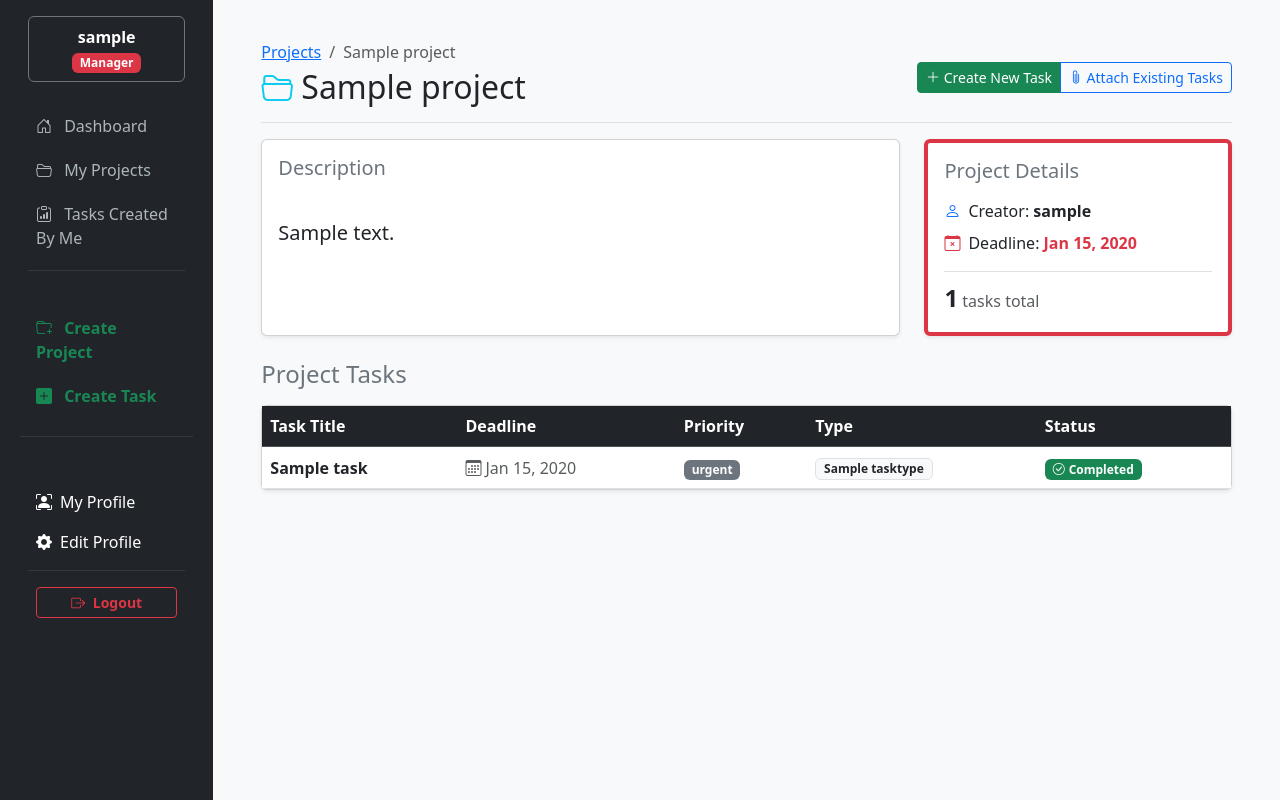
After one commit to PavelPereverzev1/it-task-manager, a Django app: page /projects/1/ in a window 1280 px wide. The commit adds this page. Run offline with Django 5.2, Linux system fonts and the light colour scheme; a user stored in the database is signed in; tables that the repository leaves empty hold one stand-in row (values such as "Sample post"); parts of the project's set-up code (start-up, migrations or seed data) failed here and were passed over; some libraries are stand-ins or nearby versions.

```diff
--- a/manager/urls.py
+++ b/manager/urls.py
@@ -3,6 +3,12 @@ from django.urls import path
 from .views import (
     PositionCreateView,
     PositionListView,
+    ProjectAllListView,
+    ProjectAttachTasksView,
+    ProjectCreateView,
+    ProjectDetailView,
+    ProjectListView,
+    ProjectTaskCreateView,
     TaskAllListView,
     TaskCreateView,
     TaskDeleteView,
@@ -37,11 +43,30 @@ urlpatterns = [
     path("workers/<int:pk>/update/", WorkerUpdateView.as_view(), name="worker-update"),
     path("positions/", PositionListView.as_view(), name="position-list"),
     path("positions/create/", PositionCreateView.as_view(), name="position-create"),
-path(
-    "task-types/create-ajax/",
-    TaskTypeCreateAjaxView.as_view(),
-    name="task-type-create-ajax"
-),
+    path(
+        "task-types/create-ajax/",
+        TaskTypeCreateAjaxView.as_view(),
+        name="task-type-create-ajax",
+    ),
+    path("projects/", ProjectListView.as_view(), name="project-list"),
+    path("projects/all/", ProjectAllListView.as_view(), name="project-all-list"),
+    path("projects/create/", ProjectCreateView.as_view(), name="project-create"),
+    path("projects/<int:pk>/", ProjectDetailView.as_view(), name="project-detail"),
+    path(
+        "projects/<int:pk>/attach-tasks/",
+        ProjectAttachTasksView.as_view(),
+        name="project-attach-tasks",
+    ),
+    path(
+        "projects/<int:project_id>/tasks/create/",
+        ProjectTaskCreateView.as_view(),
+        name="project-task-create",
+    ),
+    path(
+        "projects/<int:project_id>/tasks/create/",
+        ProjectTaskCreateView.as_view(),
+        name="project-task-create",
+    ),
 ]
 
 app_name = "manager"
--- a/manager/views.py
+++ b/manager/views.py
@@ -1,12 +1,16 @@
+from urllib.parse import urlparse
+
 from django.contrib.auth import get_user_model
 from django.contrib.auth.mixins import LoginRequiredMixin, UserPassesTestMixin
 from django.db.models import Count, Q
 from django.http import JsonResponse
-from django.shortcuts import render
-from django.urls import reverse_lazy
+from django.shortcuts import get_object_or_404, render
+from django.urls import reverse, reverse_lazy
 from django.views import View, generic
 
 from .forms import (
+    AttachTasksForm,
+    ProjectForm,
     SearchForm,
     TaskForm,
     TaskStatusUpdateForm,
@@ -14,7 +18,7 @@ from .forms import (
     WorkerCreationForm,
     WorkerUpdateForm,
 )
-from .models import Position, Task
+from .models import Position, Project, Task
 
 Worker = get_user_model()
 
@@ -23,13 +27,13 @@ def index(request):
     """View function for the home page of the site."""
 
     num_tasks = Task.objects.count()
-    num_critical_tasks = Task.objects.filter(priority="critical").count()
+    num_projects = Project.objects.count()
     num_workers = Worker.objects.count()
     num_positions = Position.objects.count()
 
     context = {
         "num_tasks": num_tasks,
-        "num_critical_tasks": num_critical_tasks,
+        "num_projects": num_projects,
         "num_workers": num_workers,
         "num_positions": num_positions,
     }
@@ -83,8 +87,6 @@ class TaskDetailView(LoginRequiredMixin, generic.DetailView):
     model = Task
     template_name = "manager/task_detail.html"
     context_object_name = "task"
-
-    # Твой оптимизированный запрос (убирает проблему N+1 для типов задач и исполнителей)
     queryset = Task.objects.prefetch_related("assignees").select_related(
         "task_type", "created_by"
     )
@@ -92,16 +94,19 @@ class TaskDetailView(LoginRequiredMixin, generic.DetailView):
     def get_context_data(self, **kwargs):
         context = super().get_context_data(**kwargs)
 
-        # Получаем страницу, с которой пришел пользователь
         referer = self.request.META.get("HTTP_REFERER")
         default_url = reverse_lazy("manager:task-list")
 
-        # Если реферер ведет на саму себя (например, после обновления статуса через модалку),
-        # сбрасываем на дефолтный список, чтобы избежать бесконечного цикла
-        if referer and self.request.path in referer:
+        if referer:
+            referer_path = urlparse(referer).path
+
+            # Проверяем на зацикливание (если обновили статус на этой же странице)
+            if self.request.path in referer_path:
+                context["back_url"] = default_url
+            else:
+                context["back_url"] = referer_path
+        else:
             context["back_url"] = default_url
-        else:
-            context["back_url"] = referer or default_url
 
         return context
 
@@ -305,3 +310,153 @@ class TaskTypeCreateAjaxView(LoginRequiredMixin, UserPassesTestMixin, View):
             },
             status=400,
         )
+
+
+class ProjectAllListView(LoginRequiredMixin, generic.ListView):
+    model = Project
+    context_object_name = "project_list"
+    template_name = "manager/project_list.html"
+    paginate_by = 6
+
+    def get_queryset(self):
+        queryset = Project.objects.all()
+        form = SearchForm(self.request.GET)
+
+        if form.is_valid() and form.cleaned_data["search_query"]:
+            queryset = queryset.filter(
+                name__icontains=form.cleaned_data["search_query"]
+            )
+        return queryset
+
+    def get_context_data(self, **kwargs):
+        context = super().get_context_data(**kwargs)
+        # Кастомный плейсхолдер для поиска по проектам
+        context["search_form"] = SearchForm(
+            self.request.GET, placeholder_text="Search projects by title..."
+        )
+        context["show_all_projects"] = True  # флаг для шаблона
+        return context
+
+
+class ProjectListView(LoginRequiredMixin, generic.ListView):
+    model = Project
+    context_object_name = "project_list"
+    template_name = "manager/project_list.html"
+    paginate_by = 6
+
+    def get_queryset(self):
+        queryset = super().get_queryset()
+        # Показываем только проекты, где текущий пользователь является менеджером
+        return queryset.filter(manager=self.request.user)
+
+
+class ProjectCreateView(LoginRequiredMixin, UserPassesTestMixin, generic.CreateView):
+    model = Project
+    form_class = ProjectForm
+    template_name = "manager/project_form.html"
+    success_url = reverse_lazy("manager:project-list")
+
+    def test_func(self):
+        return self.request.user.is_manager
+
+    def form_valid(self, form):
+        # Автоматически назначаем текущего менеджера автором проекта
+        form.instance.manager = self.request.user
+        return super().form_valid(form)
+
+
+class ProjectDetailView(LoginRequiredMixin, generic.DetailView):
+    model = Project
+    template_name = "manager/project_detail.html"
+    context_object_name = "project"
+
+    def get_context_data(self, **kwargs):
+        context = super().get_context_data(**kwargs)
+        # Передаем в контекст все задачи, связанные с этим проектом
+        context["project_tasks"] = self.object.tasks.all()
+        return context
+
+
+class ProjectAttachTasksView(LoginRequiredMixin, generic.FormView):
+    form_class = AttachTasksForm
+    template_name = "manager/project_attach_tasks.html"
+
+    def get_object(self):
+        return get_object_or_404(Project, pk=self.kwargs["pk"])
+
+    def get_form_kwargs(self):
+        kwargs = super().get_form_kwargs()
+        project = self.get_object()
+        kwargs["initial"] = {
+            "tasks": project.tasks.all()  # подставь project.task_set.all(), если будет ошибка
+        }
+        return kwargs
+
+    def get_form(self, form_class=None):
+        form = super().get_form(form_class)
+        project = self.get_object()
+        form.fields["tasks"].queryset = Task.objects.filter(
+            created_by=self.request.user
+        ).filter(Q(project__isnull=True) | Q(project=project))
+        return form
+
+    # --- ДОБАВЛЯЕМ ЭТОТ МЕТОД ДЛЯ СОХРАНЕНИЯ ---
+    def form_valid(self, form):
+        project = self.get_object()
+
+        # 1. Получаем список задач, которые менеджер ОТМЕТИЛ галочками
+        selected_tasks = form.cleaned_data["tasks"]
+
+        # 2. Получаем список ВСЕХ задач этого менеджера, которые В ПРИНЦИПЕ были доступны в форме
+        # (это нужно, чтобы понять, какие задачи менеджер СНЯЛ с галочки, чтобы отвязать их)
+        available_tasks = form.fields["tasks"].queryset
+
+        # 3. Для всех отмеченных задач устанавливаем этот проект
+        for task in selected_tasks:
+            task.project = project
+            task.save()
+
+        # 4. Для тех задач, с которых галочку СНЯЛИ, убираем привязку к проекту (ставим NULL)
+        # Мы ищем задачи, которые были доступны, но не попали в список выбранных
+        unselected_tasks = available_tasks.exclude(
+            id__in=[t.id for t in selected_tasks]
+        )
+        for task in unselected_tasks:
+            if task.project == project:
+                task.project = None
+                task.save()
+
+        return super().form_valid(form)
+
+    def get_context_data(self, **kwargs):
+        context = super().get_context_data(**kwargs)
+        context["project"] = self.get_object()
+        return context
+
+    def get_success_url(self):
+        return reverse("manager:project-detail", kwargs={"pk": self.kwargs["pk"]})
+
+
+class ProjectTaskCreateView(
+    LoginRequiredMixin, UserPassesTestMixin, generic.CreateView
+):
+    model = Task
+    form_class = TaskForm
+    template_name = (
+        "manager/task_form.html"  # Используем твой готовый шаблон формы задачи
+    )
+
+    def test_func(self):
+        return self.request.user.is_manager
+
+    def get_success_url(self):
+        return reverse(
+            "manager:project-detail", kwargs={"pk": self.kwargs["project_id"]}
+        )
+
+    def form_valid(self, form):
+        # Находим проект по ID из URL и привязываем его к задаче ДО сохранения в базу
+        project = get_object_or_404(Project, pk=self.kwargs["project_id"])
+        form.instance.project = project
+        form.instance.created_by = self.request.user
+        return super().form_valid(form)
--- a/templates/includes/sidebar.html
+++ b/templates/includes/sidebar.html
@@ -5,12 +5,13 @@
       <div class="p-2 bg-dark rounded border border-secondary">
         <div class="fw-bold text-white">{{ user.username }}</div>
         <span class="badge {% if user.is_manager %}bg-danger{% else %}bg-info text-dark{% endif %} mt-1">
-                {% if user.is_manager %}Manager{% else %}Worker{% endif %}
-            </span>
+          {% if user.is_manager %}Manager{% else %}Worker{% endif %}
+        </span>
       </div>
     </div>
 
     <ul class="nav flex-column px-2">
+
       <li class="nav-item mb-1">
         <a class="nav-link {% if request.resolver_match.url_name == 'index' %}active{% endif %}"
            href="{% url 'manager:index' %}">
@@ -19,7 +20,15 @@
       </li>
 
       <li class="nav-item mb-1">
-        <a class="nav-link {% if 'task' in request.resolver_match.url_name %}active{% endif %}"
+        <a class="nav-link {% if request.resolver_match.url_name == 'project-list' or request.resolver_match.url_name == 'project-all-list' %}active{% endif %}"
+           href="{% url 'manager:project-list' %}">
+          <i class="bi bi-folder2-open me-2"></i>
+          {% if user.is_manager %}My Projects{% else %}Projects{% endif %}
+        </a>
+      </li>
+
+      <li class="nav-item mb-1">
+        <a class="nav-link {% if request.resolver_match.url_name == 'task-list' or request.resolver_match.url_name == 'task-all-list' %}active{% endif %}"
            href="{% url 'manager:task-list' %}">
           <i class="bi bi-clipboard-data me-2"></i>
           {% if user.is_manager %}
@@ -35,22 +44,16 @@
         <div class="px-3 small text-uppercase text-muted fw-bold mb-2">Management</div>
 
         <li class="nav-item mb-1">
-          <a class="nav-link text-success fw-bold" href="{% url 'manager:task-create' %}">
-            <i class="bi bi-plus-square-fill me-2 text-success"></i> Create Task
+          <a class="nav-link text-success fw-bold {% if request.resolver_match.url_name == 'project-create' %}active{% endif %}"
+             href="{% url 'manager:project-create' %}">
+            <i class="bi bi-folder-plus me-2 text-success"></i> Create Project
           </a>
         </li>
 
         <li class="nav-item mb-1">
-          <a class="nav-link {% if 'worker' in request.resolver_match.url_name %}active{% endif %}"
-             href="{% url 'manager:worker-list' %}">
-            <i class="bi bi-people me-2"></i> Team Workers
-          </a>
-        </li>
-
-        <li class="nav-item mb-1">
-          <a class="nav-link {% if 'position' in request.resolver_match.url_name %}active{% endif %}"
-             href="{% url 'manager:position-list' %}">
-            <i class="bi bi-briefcase me-2"></i> Positions
+          <a class="nav-link text-success fw-bold {% if request.resolver_match.url_name == 'task-create' %}active{% endif %}"
+             href="{% url 'manager:task-create' %}">
+            <i class="bi bi-plus-square-fill me-2 text-success"></i> Create Task
           </a>
         </li>
       {% endif %}
--- /dev/null
+++ b/templates/manager/project_detail.html
@@ -0,0 +1,123 @@
+{% extends "base.html" %}
+
+{% block content %}
+  <div class="container-fluid px-4">
+
+    <div
+        class="d-flex justify-content-between flex-wrap flex-md-nowrap align-items-center pt-3 pb-2 mb-3 border-bottom">
+      <div>
+        <nav aria-label="breadcrumb">
+          <ol class="breadcrumb mb-1">
+            <li class="breadcrumb-item"><a href="{% url 'manager:project-list' %}">Projects</a></li>
+            <li class="breadcrumb-item active" aria-current="page">{{ project.name }}</li>
+          </ol>
+        </nav>
+        <h1 class="h2"><i class="bi bi-folder2-open me-2 text-info"></i>{{ project.name }}</h1>
+      </div>
+
+      {% if user.is_manager %}
+        <div class="btn-group">
+          <a href="{% url 'manager:project-task-create' project_id=project.id %}" class="btn btn-sm btn-success">
+            <i class="bi bi-plus-lg"></i> Create New Task
+          </a>
+          <a href="{% url 'manager:project-attach-tasks' pk=project.id %}" class="btn btn-sm btn-outline-primary">
+            <i class="bi bi-paperclip"></i> Attach Existing Tasks
+          </a>
+        </div>
+      {% endif %}
+    </div>
+
+    <div class="row g-4 mb-4">
+      <div class="col-md-8">
+        <div class="card shadow-sm h-100">
+          <div class="card-body">
+            <h5 class="card-title text-secondary">Description</h5>
+            <p class="card-text fs-5" style="white-space: pre-line;">
+              {{ project.description|default:"No description provided for this project." }}
+            </p>
+          </div>
+        </div>
+      </div>
+
+      <div class="col-md-4">
+        <div class="card shadow-sm h-100 border-start border-4 border-danger">
+          <div class="card-body d-flex flex-column justify-content-between">
+            <div>
+              <h5 class="card-title text-secondary mb-3">Project Details</h5>
+              <p class="mb-2">
+                <i class="bi bi-person me-2 text-primary"></i>Creator: <strong>{{ project.manager.username }}</strong>
+              </p>
+              <p class="mb-0">
+                <i class="bi bi-calendar-x me-2 text-danger"></i>Deadline: <strong
+                  class="text-danger">{{ project.deadline|date:"M d, Y" }}</strong>
+              </p>
+            </div>
+            <div class="mt-3 pt-2 border-top">
+              <span class="fs-4 fw-bold text-dark">{{ project_tasks.count }}</span>
+              <span class="text-muted">tasks total</span>
+            </div>
+          </div>
+        </div>
+      </div>
+    </div>
+
+    <h3 class="h4 mb-3 text-secondary">Project Tasks</h3>
+
+    {% if project_tasks %}
+      <div class="card shadow-sm">
+        <div class="table-responsive">
+          <table class="table table-hover align-middle mb-0">
+            <thead class="table-dark">
+            <tr>
+              <th>Task Title</th>
+              <th>Deadline</th>
+              <th>Priority</th>
+              <th>Type</th>
+              <th>Status</th>
+            </tr>
+            </thead>
+            <tbody>
+            {% for task in project_tasks %}
+              <tr>
+                <td>
+                  <a href="{% url 'manager:task-detail' pk=task.id %}" class="fw-bold text-decoration-none text-dark">
+                    {{ task.name }}
+                  </a>
+                </td>
+                <td>
+                  <span class="text-muted"><i class="bi bi-calendar3 me-1"></i>{{ task.deadline|date:"M d, Y" }}</span>
+                </td>
+                <td>
+                  <span class="badge
+                    {% if task.priority == 'CRITICAL' %}bg-danger
+                    {% elif task.priority == 'HIGH' %}bg-warning text-dark
+                    {% elif task.priority == 'MEDIUM' %}bg-primary
+                    {% else %}bg-secondary{% endif %}">
+                    {{ task.priority }}
+                  </span>
+                </td>
+                <td>
+                  <span class="badge bg-light text-dark border">{{ task.task_type.name }}</span>
+                </td>
+                <td>
+                  {% if task.is_completed %}
+                    <span class="badge bg-success"><i class="bi bi-check-circle me-1"></i>Completed</span>
+                  {% else %}
+                    <span class="badge bg-info text-dark"><i class="bi bi-clock me-1"></i>In Progress</span>
+                  {% endif %}
+                </td>
+              </tr>
+            {% endfor %}
+            </tbody>
+          </table>
+        </div>
+      </div>
+    {% else %}
+      <div class="alert alert-info" role="alert">
+        <i class="bi bi-info-circle me-2"></i>This project doesn't have any tasks yet. You can create a new one or
+        attach existing tasks using the buttons above.
+      </div>
+    {% endif %}
+
+  </div>
+{% endblock %}
```
Also changed, not shown: manager/models.py (+18 -0 lines), templates/manager/project_attach_tasks.html (added, +65 -0 lines), templates/manager/project_form.html (added, +61 -0 lines), templates/manager/project_list.html (added, +66 -0 lines), manager/migrations/0004_project_task_project.py (added).
